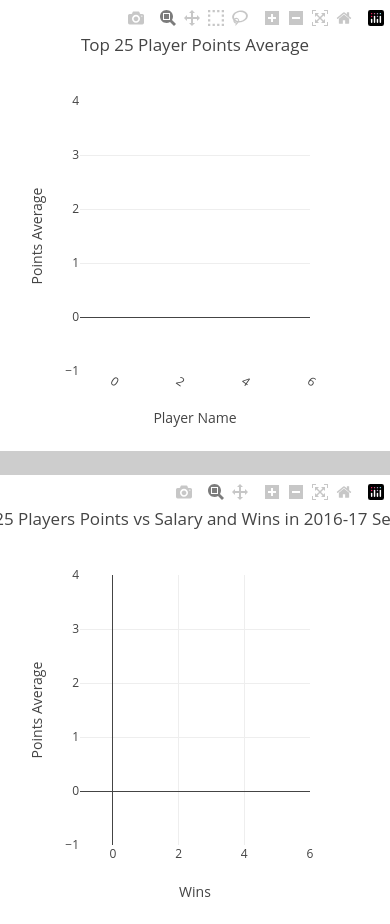
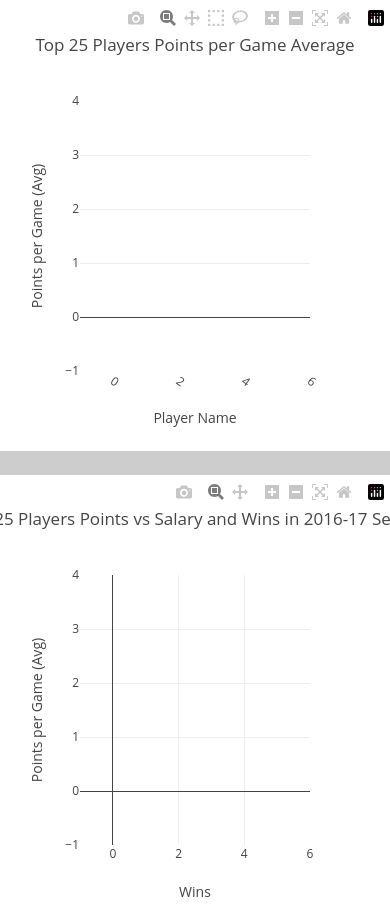
Before and after one commit to LanaPal/Team9NBA_Project, a Flask app: page / in a window 390 px wide; the page is wider, and only the part inside the window is pictured. Shown: the part 1078-2002 px from the top of that part. Run offline with Flask 2, Linux system fonts and the light colour scheme; data that the repository does not hold is empty; some libraries are stand-ins or nearby versions.

Commit message:
cleaning up code in logic JS and index html

```diff
--- a/static/js/logic.js
+++ b/static/js/logic.js
@@ -1,10 +1,9 @@
-// console.log('here')
-// const url = "mongodb://localhost:27017/nba_db";
+// API variables
 const get_tweets = '/tweets'
 const get_stats = '/stats'
-// const url2 = 'http://127.0.0.1:5000/arenas'
 
-// Fetch the JSON data and console log it
+
+// Fetch the JSON data and create function for all players stats
 function createData(){
 d3.json(get_stats).then(function(stats) {
   let dataPlayers = []
@@ -43,7 +42,7 @@ d3.json(get_stats).then(function(stats) {
 let dataSet = createData()
 
 
-// Use D3 to read in samples.json
+
 // Create Charts with function
 function createCharts(){
   console.log('test')
@@ -65,9 +64,7 @@ function createCharts(){
           text: player_name.slice(0,25),
           mode: 'markers',
           type: 'scatter',
-          // // marker: {
-          // //     size: retweet,
-          // },
+
 
       };
       let dataPlot = [trace];
@@ -94,7 +91,7 @@ function createCharts(){
   });
 
   d3.json(get_stats).then(function(player_stats_data) {
-    //Scatter Plot Chart
+    //Bar Chart
     let item = player_stats_data
     console.log(item)
 
@@ -116,7 +113,7 @@ function createCharts(){
     let dataPlot2 = [trace2];
 
     let layout2 = {
-        title: "Top 25 Player Points Average",
+        title: "Top 25 Players Points per Game Average",
         xaxis: {
           title:{
             text:'Player Name',
@@ -128,7 +125,7 @@ function createCharts(){
 
         yaxis: {
           title:{
-            text:'Points Average'
+            text:'Points per Game (Avg)'
           }
         }
     };
@@ -137,7 +134,7 @@ function createCharts(){
     Plotly.newPlot("bar2", dataPlot2, layout2);
 
 
-
+    // Bubble Chart
     let salary = item.map(player => player.SALARY_MILLIONS)
     let game_wins = item.map(player => player.wins)
 
@@ -167,7 +164,7 @@ function createCharts(){
 
         yaxis: {
           title:{
-            text:'Points Average'
+            text:'Points per Game (Avg)'
           }
         }
 
--- a/templates/index.html
+++ b/templates/index.html
@@ -109,7 +109,7 @@
     </div>
     <br/>
     <div class="row">
-      <div class="col-md-8">
+      <div class="col-md-12">
         <div style="background-color: white">
           <canvas id="myChart" width="50" height="50"></canvas>
         </div>
```
